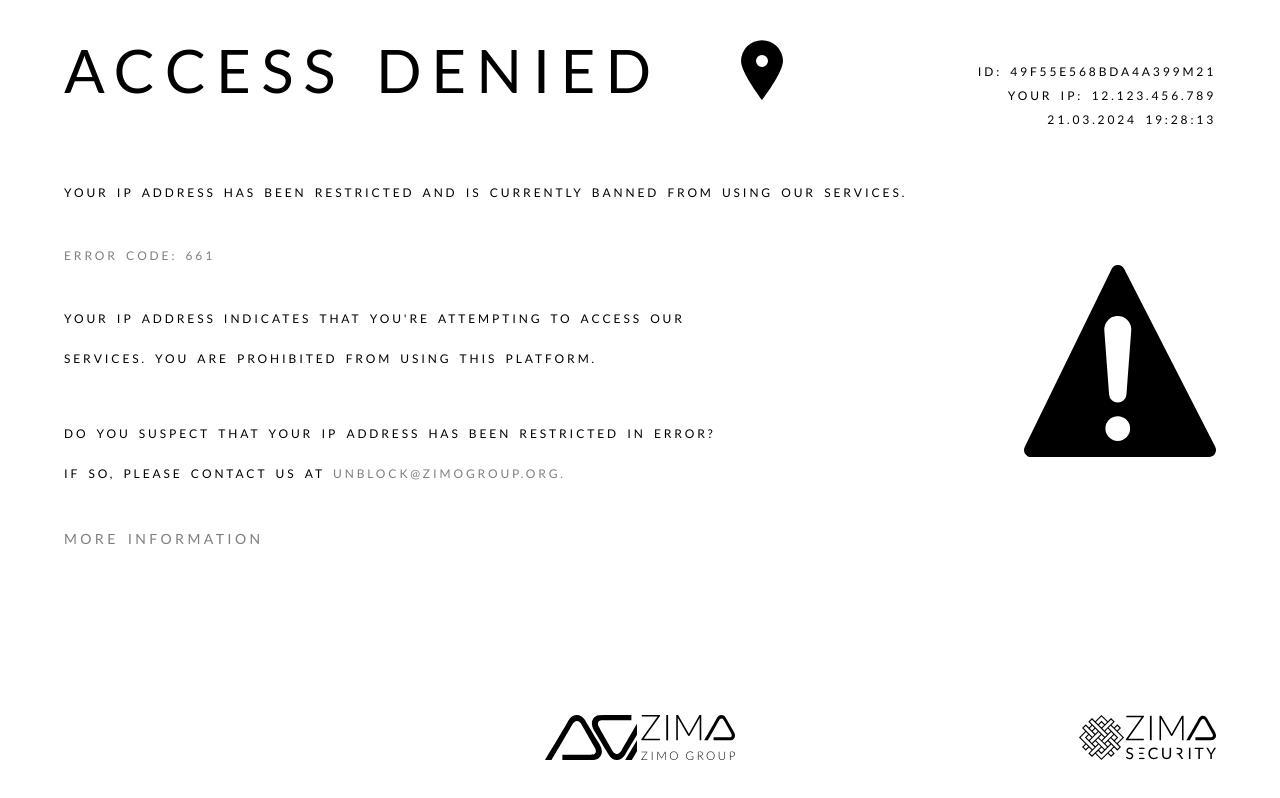
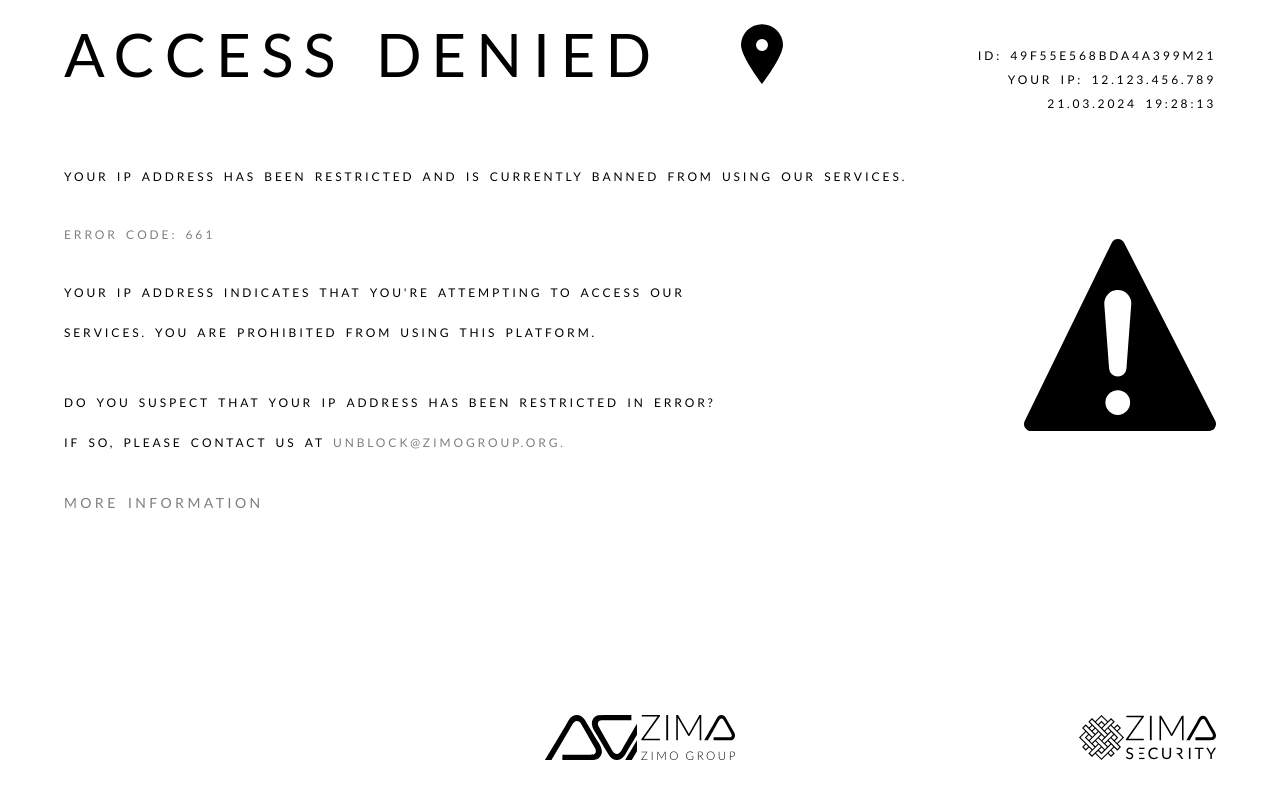
Before and after one commit to HisamNasir/Access-Denied, a Next.js app: page / in a window 1280 px wide. Built offline with nearby package versions, Linux system fonts and the light colour scheme.

Commit message:
Update page.tsx

```diff
--- a/app/page.tsx
+++ b/app/page.tsx
@@ -5,7 +5,7 @@ import Sidebar from "./ui/Sidebar";
 export default function Home() {
   return (
     <main className="h-screen flex flex-col justify-between">
-      <div className=" 2xl:mb-32 px-6 sm:px-12 py-4 md:px-16 md:py-8 lg:px-18 lg:py-10 2xl:px-20 2xl:py-12 sm:space-y-[38px] md:space-y-[48px] lg:space-y-[45px] 2xl:space-y-[70px]">
+      <div className=" 2xl:mb-32 px-6 sm:px-12 py-4 md:px-16 md:py-5 lg:px-18 lg:py-6 2xl:px-20 2xl:py-12 sm:space-y-[38px] md:space-y-[48px] lg:space-y-[45px] 2xl:space-y-[70px]">
         <div className=" sm:flex space-y-6 max-sm:mb-6 justify-between">
           <div className=" max-h-min flex items-center gap-10 md:gap-12 lg:gap-16 xl:gap-20 2xl:gap-[100px]">
             <h1 className=" text-xl sm:text-3xl md:text-4xl lg:text-5xl xl:text-6xl 2xl:text-[65px]">
@@ -29,7 +29,7 @@ export default function Home() {
           </div>
         </div>
         <div className=" flex max-md:flex-col justify-center items-center gap-4">
-          <div className=" space-y-[15px] sm:space-y-[25px] md:space-y-[30px] lg:space-y-[35px] 2xl:space-y-[70px] ">
+          <div className=" space-y-[15px] sm:space-y-[22px] md:space-y-[26px] lg:space-y-[30px] 2xl:space-y-[70px] ">
             <p className=" max-sm:tracking-widestmax-sm:tracking-widest  leading-5 md:leading-8 lg:leading-10 2xl:leading-[48px] text-[9px] md:text-xs xl:text-md 2xl:text-xl">
               YOUR IP ADDRESS HAS BEEN RESTRICTED AND IS CURRENTLY BANNED FROM
               USING OUR SERVICES.
```
